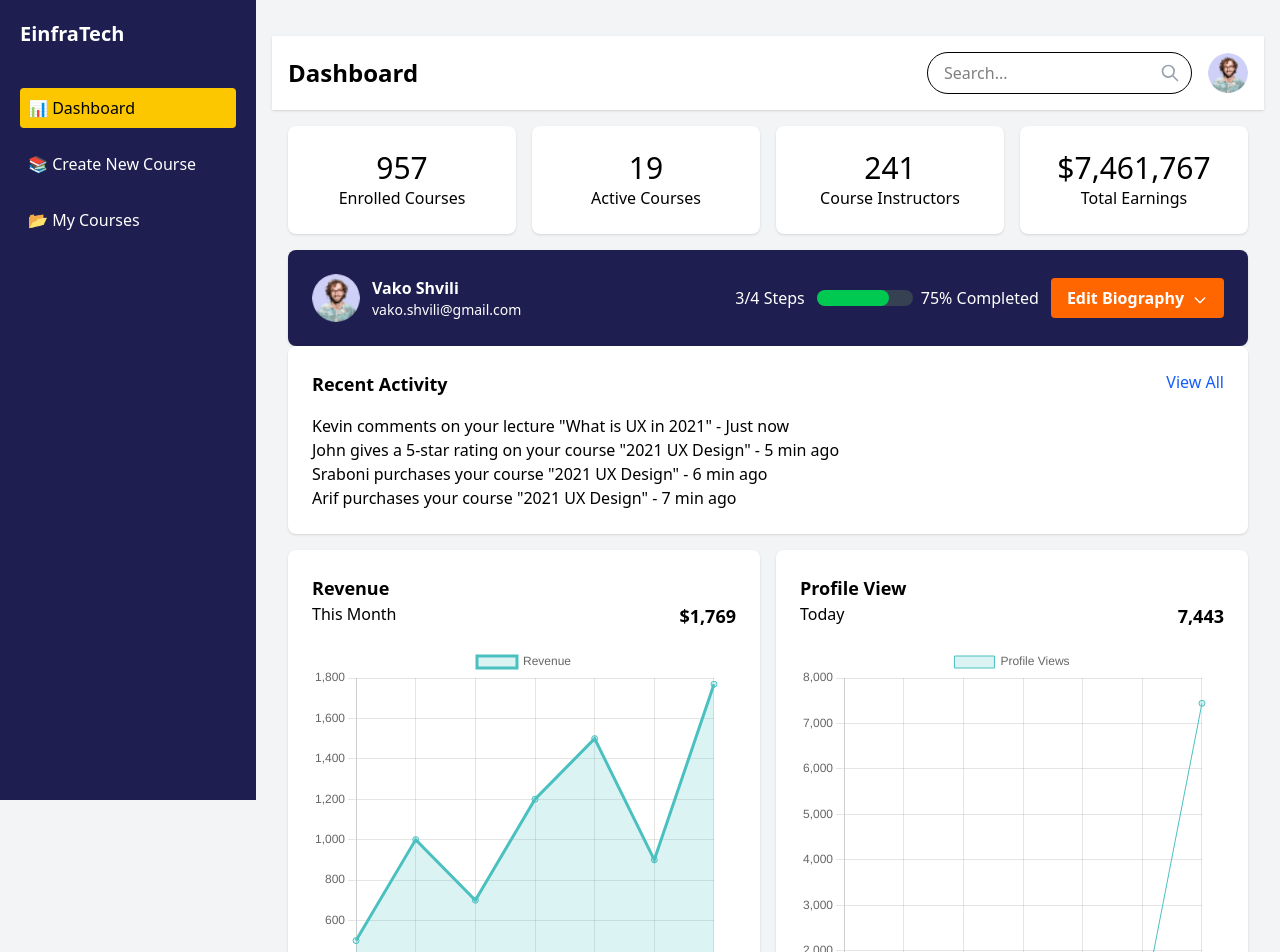
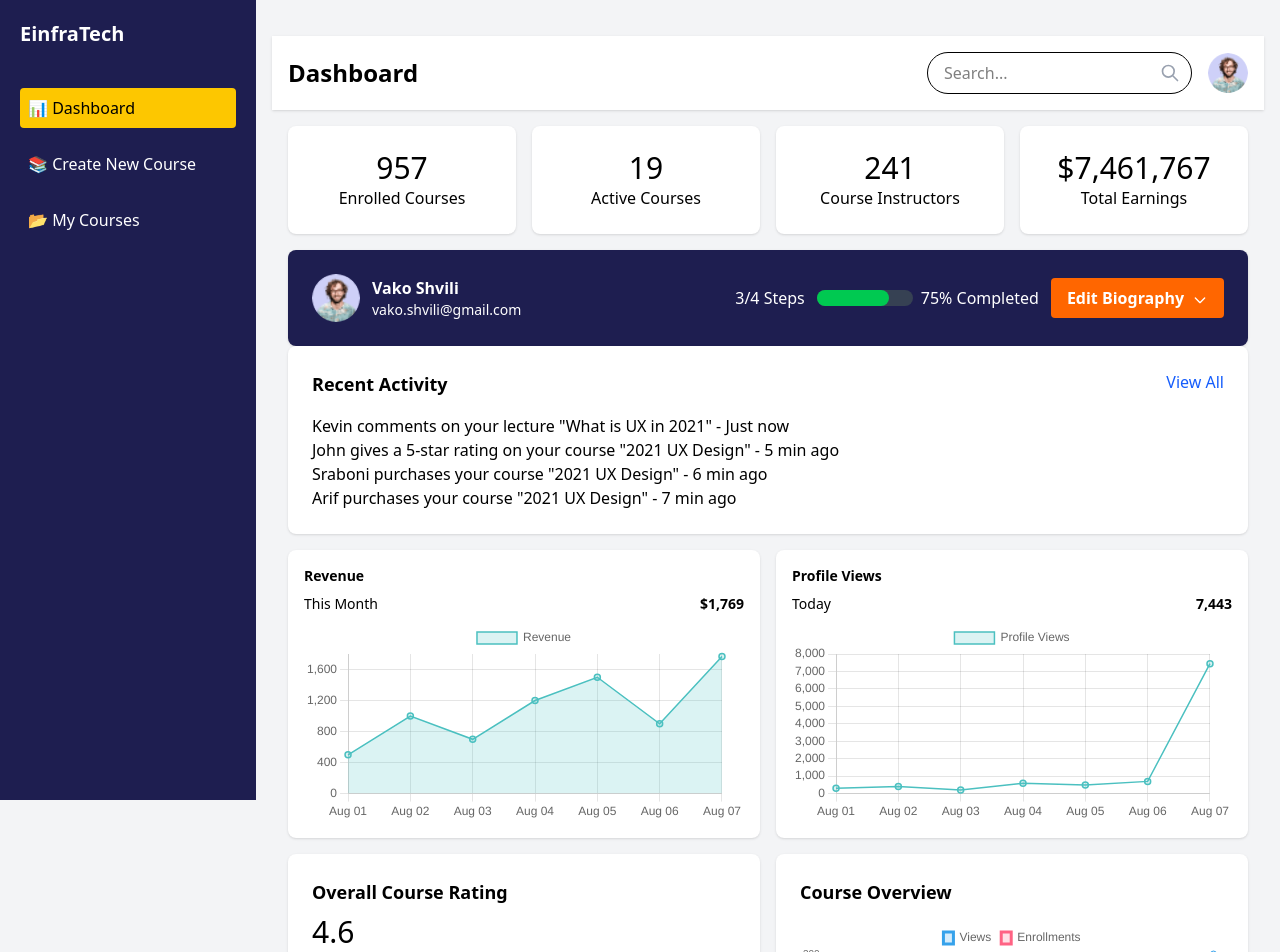
Before and after one commit to Vaibhav-Rathi/DhyaanShilaa, a React (Vite) app in the folder frontend/: page /ins-dashboard in a window 1280 px wide. Shown: the top 952 px of the page. Built offline with nearby package versions, Linux system fonts and the light colour scheme.

Commit message:
Changes Made

```diff
--- a/frontend/src/Instructor Dashboard/ProfileViewChart.tsx
+++ b/frontend/src/Instructor Dashboard/ProfileViewChart.tsx
@@ -1,4 +1,4 @@
-export const ProfileViewChart = ({ Line }:any) => {
+export const ProfileViewChart = ({ Line }: any) => {
   const profileViewData = {
     labels: ["Aug 01", "Aug 02", "Aug 03", "Aug 04", "Aug 05", "Aug 06", "Aug 07"],
     datasets: [
@@ -7,27 +7,37 @@ export const ProfileViewChart = ({ Line }:any) => {
         data: [300, 400, 200, 600, 500, 700, 7443],
         backgroundColor: "rgba(75, 192, 192, 0.2)",
         borderColor: "rgba(75, 192, 192, 1)",
-          borderWidth: 1,
+        borderWidth: 1.5, // Thinner line for a cleaner look
       },
     ],
   };
 
   const options = {
     responsive: true,
+    maintainAspectRatio: false, // Allows height customization
     scales: {
       x: { type: "category" },
       y: { beginAtZero: true },
     },
+    plugins: {
+      legend: {
+        labels: {
+          font: { size: 12 }, // Smaller font for labels
+        },
+      },
+    },
   };
 
   return (
-      <div className="bg-white p-6 shadow rounded-lg">
-        <h3 className="text-lg font-bold">Profile View</h3>
-        <div className="flex justify-between mb-4">
+    <div className="bg-white p-4 shadow rounded-lg" style={{ maxWidth: '600px' }}> {/* Smaller container */}
+      <h3 className="text-sm font-bold mb-2">Profile Views</h3>
+      <div className="flex justify-between mb-2 text-sm">
         <div>Today</div>
-          <div className="text-lg font-semibold">7,443</div>
+        <div className="font-semibold">7,443</div>
       </div>
-        <Line data={profileViewData} options={options} height={300} />
+      <div style={{ height: '200px' }}> {/* Smaller chart height */}
+        <Line data={profileViewData} options={options} />
+      </div>
     </div>
   );
 };
--- a/frontend/src/Instructor Dashboard/RevenueChart.tsx
+++ b/frontend/src/Instructor Dashboard/RevenueChart.tsx
@@ -1,4 +1,4 @@
-export const RevenueChart = ({ Line }:any) => {
+export const RevenueChart = ({ Line }: any) => {
   const revenueData = {
     labels: ["Aug 01", "Aug 02", "Aug 03", "Aug 04", "Aug 05", "Aug 06", "Aug 07"],
     datasets: [
@@ -7,6 +7,7 @@ export const RevenueChart = ({ Line }:any) => {
         data: [500, 1000, 700, 1200, 1500, 900, 1769],
         borderColor: "rgba(75, 192, 192, 1)",
         backgroundColor: "rgba(75, 192, 192, 0.2)",
+        borderWidth: 1.5,  // Thinner line
         fill: true,
       },
     ],
@@ -14,20 +15,30 @@ export const RevenueChart = ({ Line }:any) => {
 
   const options = {
     responsive: true,
+    maintainAspectRatio: false, // Allows customization of height
     scales: {
       x: { type: "category" },
       y: { beginAtZero: true },
     },
+    plugins: {
+      legend: {
+        labels: {
+          font: { size: 12 },  // Smaller font for labels
+        },
+      },
+    },
   };
 
   return (
-      <div className="bg-white p-6 shadow rounded-lg">
-        <h3 className="text-lg font-bold">Revenue</h3>
-        <div className="flex justify-between mb-4">
+    <div className="bg-white p-4 shadow rounded-lg" style={{ maxWidth: '600px' }}> {/* Smaller container */}
+      <h3 className="text-sm font-bold mb-2">Revenue</h3>
+      <div className="flex justify-between mb-2 text-sm">
         <div>This Month</div>
-          <div className="text-lg font-semibold">$1,769</div>
+        <div className="font-semibold">$1,769</div>
       </div>
-        <Line data={revenueData} options={options} height={300} />
+      <div style={{ height: '200px' }}> {/* Smaller height */}
+        <Line data={revenueData} options={options} />
+      </div>
     </div>
   );
 };
--- a/frontend/src/components/Login.tsx
+++ b/frontend/src/components/Login.tsx
@@ -67,14 +67,14 @@ const LoginPage = () => {
         }}>
           <div></div>
           <div className="relative p-10 flex flex-col h-full justify-center z-10 text-white">
-            <h1 className="text-4xl font-bold mb-4 text-indigo-700">Welcome Back!</h1>
-            <p className="mb-6 text-black">Log in to continue your learning journey.</p>
+            <h1 className="text-4xl font-bold mb-4 text-indigo-700 text-center">Welcome Back!</h1>
+            <p className="mb-6 text-black font-bold text-center">Log in to continue your learning journey.</p>
           </div>
         </div>
 
-        <div className="w-full md:w-1/2 bg-indigo-900 p-10 flex flex-col justify-center">
+        <div className="w-full md:w-1/2 bg-indigo-900 p-10 flex flex-col justify-center ">
           <h2 className="text-3xl font-bold text-white mb-4">Login</h2>
-          <p className="text-white mb-8">Access your account and explore new opportunities.</p>
+          <p className="text-white mb-8 ">Access your account and explore new opportunities.</p>
 
           {error && (
             <div className="bg-red-500 text-white p-3 rounded mb-4">
--- a/frontend/src/components/RegisterHome.tsx
+++ b/frontend/src/components/RegisterHome.tsx
@@ -13,7 +13,7 @@ const RegistrationPage = () => {
           backgroundPosition: "center"
         }}>
           <div></div>
-          <div className="relative p-10 flex flex-col h-full justify-center z-10 text-white">
+          <div className="relative p-10 flex flex-col h-full justify-center items-center z-10 text-black text-center">
             <h1 className="text-4xl font-bold mb-4">One Step Closer to<br />Your Dream</h1>
             <p className="mb-6">An E-Learning service ready to help you become an expert</p>
           </div>
```
Also changed, not shown: frontend/src/components/Register.tsx (+75 -19 lines). Lines whose indentation alone changed are shown as unchanged.
